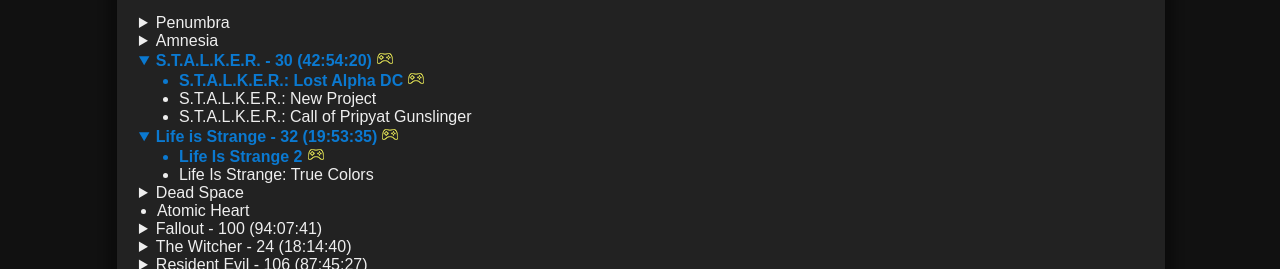
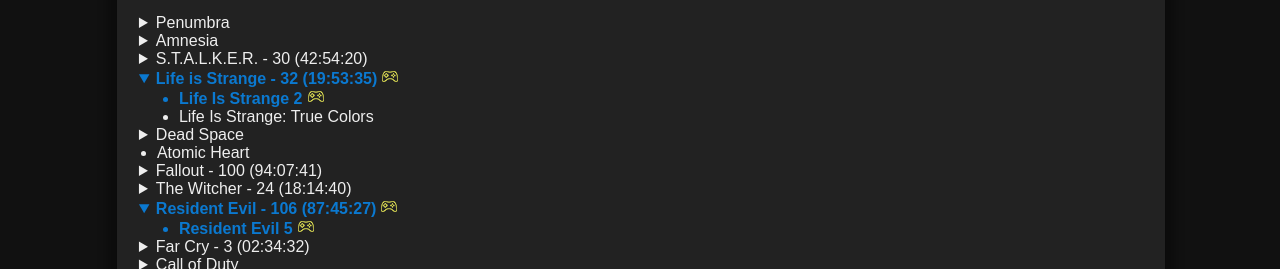
Before and after one commit to PaceGG/Episode-Chooser, a React (Vite) app in the folder react-remake/: page / in a window 1280 px wide. Shown: the part 683-952 px from the top of the page. Built offline with nearby package versions, Linux system fonts and the light colour scheme; data requests are answered from the project's data file.

Commit message:
game details complete with no time is visible always

```diff
--- a/react-remake/db.json
+++ b/react-remake/db.json
@@ -294,7 +294,7 @@
         },
         {
           "name": "S.T.A.L.K.E.R.: Lost Alpha DC",
-          "status": "inProcess",
+          "status": "complete",
           "time": 0,
           "numberOfEps": 0
         },
@@ -699,7 +699,7 @@
         },
         {
           "name": "Resident Evil 5",
-          "status": "none",
+          "status": "inProcess",
           "time": 0,
           "numberOfEps": 0
         },
--- a/react-remake/src/game-list/GameDetails.jsx
+++ b/react-remake/src/game-list/GameDetails.jsx
@@ -358,8 +358,10 @@
                 : game.status
             }
             style={
-              (game.status === "bad" && filter.statusBad) ||
-              (game.status === "complete" && filter.statusComplete) ||
+              (game.status === "bad" && filter.statusBad && game.time > 0) ||
+              (game.status === "complete" &&
+                filter.statusComplete &&
+                game.time > 0) ||
               (game.status === "wait" && filter.statusWait)
                 ? { display: "none" }
                 : null
```
